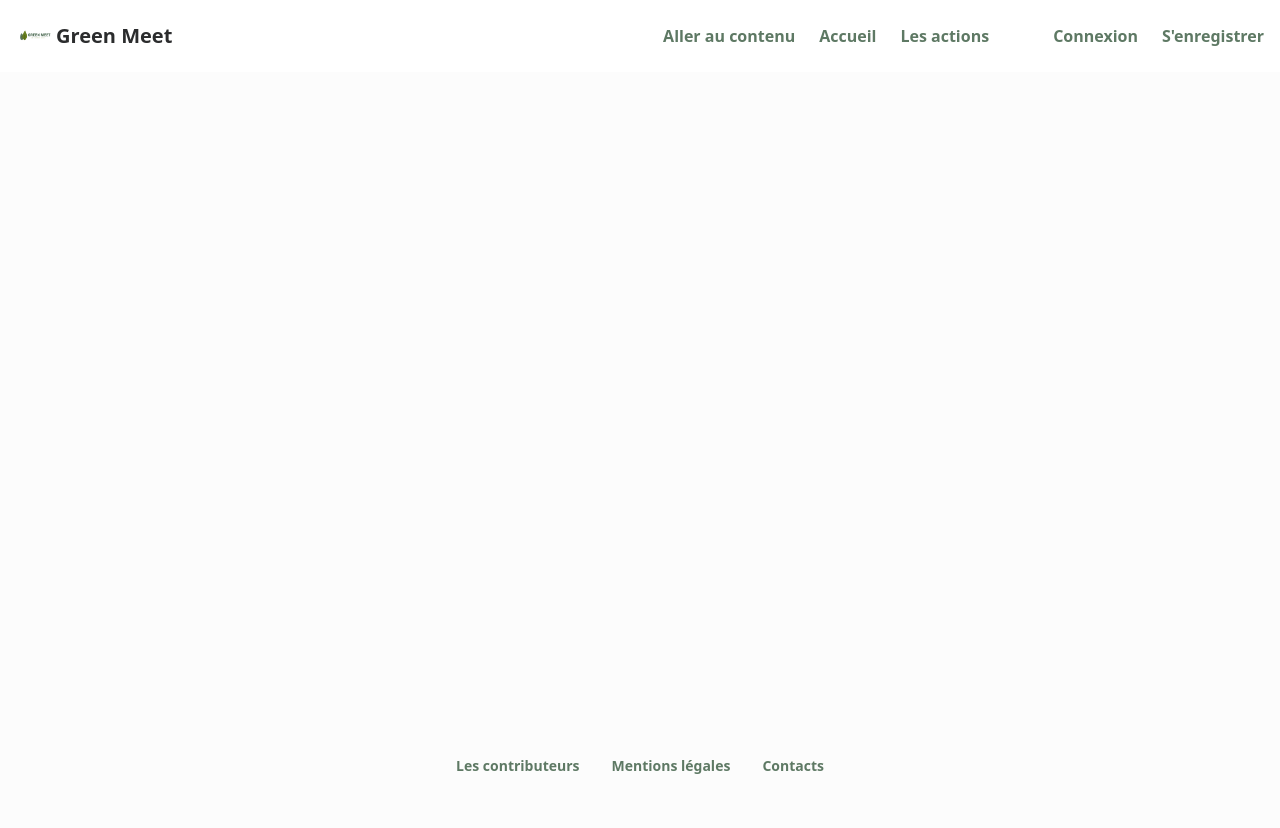
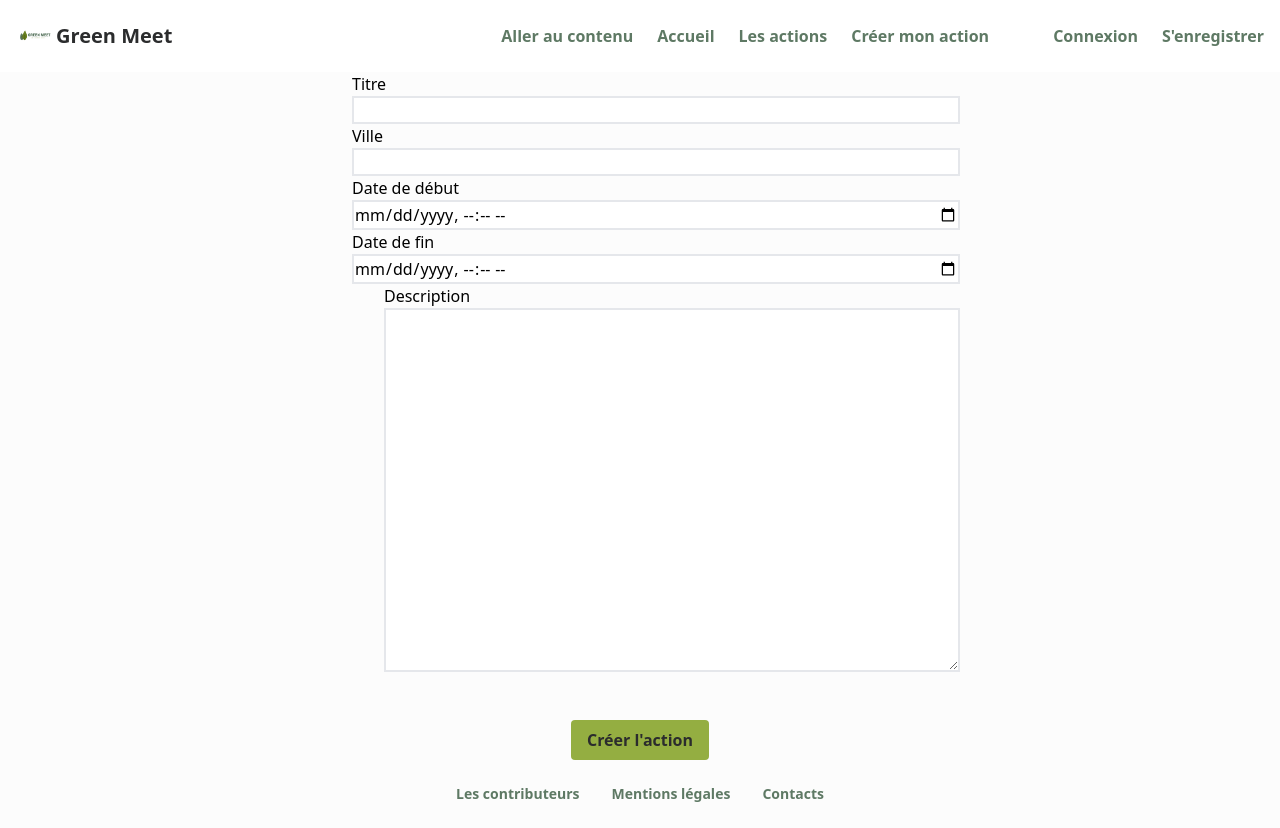
Before and after one commit to acdmft/green-meet-front, a React (Create React App) app: page /addAction in a window 1280 px wide. Before the commit the page ends 800 px from the top, so only its background shows below. Built offline with nearby package versions, Linux system fonts and the light colour scheme.

Commit message:
Base form to create action

```diff
--- a/src/App.js
+++ b/src/App.js
@@ -1,11 +1,9 @@
-import { React, useState, useContext } from "react";
+import { React, useContext } from "react";
 
 // Components
-import ActionCard from "./components/ActionCard";
-import ContactForm from "./components/ContactForm";
-import LoginForm from "./components/LoginForm";
+
 import NavBar from "./components/NavBar";
-import RegisterForm from "./components/RegisterForm";
+import Footer from "./components/Footer";
 
 // React-router-dom
 import { BrowserRouter, Routes, Route } from "react-router-dom";
@@ -15,13 +13,11 @@ import Homepage from "./views/Homepage";
 import ActionsList from "./views/ActionsList";
 import Login from "./views/Login";
 import Register from "./views/Register";
-import Footer from "./components/Footer";
 import Contributors from "./views/Contributors";
 import Mentions from "./views/Mentions";
 import ContactAdmin from "./views/ContactAdmin";
-import Button from "./components/ArrowButton";
-import ArrowButton from "./components/ArrowButton";
 import ActionDetails from "./views/ActionDetails";
+import AddAction from "./views/AddAction";
 
 function App() {
   const handleClick = () => {
@@ -41,9 +37,10 @@ function App() {
             <Route path="/mentions" element={<Mentions />} />
             <Route path="/contact" element={<ContactAdmin />} />
             <Route path="/action" element={<ActionDetails />} />
+            <Route path="/addAction" element={<AddAction />} />
           </Routes>
         </div>
-        <Footer classname="flex flex-row" />
+        <Footer />
       </div>
     </BrowserRouter>
   );
--- a/src/components/NavBar.jsx
+++ b/src/components/NavBar.jsx
@@ -21,6 +21,7 @@ const pages = [
   { name: "Aller au contenu", href: "#contenu" },
   { name: "Accueil", href: "/" },
   { name: "Les actions", href: "/actions" },
+  { name: "Créer mon action", href: "/addAction" },
 ];
 const connexionLinks = [
   { name: "Connexion", href: "/login" },
--- /dev/null
+++ b/src/views/AddAction.jsx
@@ -0,0 +1,113 @@
+import React from "react";
+import { useForm } from "react-hook-form";
+
+// Components
+import Button from "../components/Button";
+
+function AddAction() {
+  const {
+    register,
+    handleSubmit,
+    formState: { errors },
+  } = useForm();
+  const onSubmit = (data) => console.log(data);
+
+  return (
+    <div>
+      <form
+        className="flex flex-col mx-auto items-center"
+        onSubmit={handleSubmit(onSubmit)}
+      >
+        <div className=" gap-4 md:w-1/2 mb-12 space-x-8">
+          <div className="flex flex-col pl-8">
+            <label htmlFor="title">Titre</label>
+            <input
+              name="title"
+              className="border-2"
+              {...register("title", {
+                required: true,
+                maxLength: 20,
+                minLength: 5,
+              })}
+            />
+            {errors.title && (
+              <span className="w-full text-red-600 italic text-xs">
+                Merci d'indiquer le titre de votre action
+              </span>
+            )}
+          </div>
+
+          <div className="flex flex-col">
+            <label htmlFor="city">Ville</label>
+            <input
+              className="border-2"
+              name="city"
+              {...register("city", { required: true })}
+            />
+            {errors.city && (
+              <span className="w-full text-red-600 italic text-xs">
+                Champs obligatoire
+              </span>
+            )}
+          </div>
+          <div className="flex flex-col">
+            <label htmlFor="begin">Date de début</label>
+            <input
+              name="begin"
+              id="begin"
+              className="border-2"
+              type="datetime-local"
+              placeholder="local"
+              {...register("begin", { required: true })}
+            />
+            {errors.horaireFin && (
+              <span className="w-full text-red-600 italic text-xs">
+                Champs obligatoire
+              </span>
+            )}
+          </div>
+          <div className="flex flex-col">
+            <label htmlFor="end">Date de fin</label>
+            <input
+              name="end"
+              id="end"
+              className="border-2"
+              type="datetime-local"
+              placeholder="local"
+              {...register("end", { required: true })}
+            />
+            {errors.horaireFin && (
+              <span className="w-full text-red-600 italic text-xs">
+                Champs obligatoire
+              </span>
+            )}
+          </div>
+
+          <div className="flex flex-col pl-8">
+            <label htmlFor="description">Description</label>
+            <textarea
+              rows="15"
+              className="border-2 h-full"
+              {...register("Description", {
+                required: true,
+                max: 200,
+                min: 50,
+                maxLength: 500,
+                minLength: 20,
+              })}
+            />
+
+            {errors.description && (
+              <span className="w-full text-red-600 italic text-xs">
+                Merci d'indiquer une description complète
+              </span>
+            )}
+          </div>
+        </div>
+        <Button type="submit">Créer l'action</Button>
+      </form>
+    </div>
+  );
+}
+
+export default AddAction;
```
